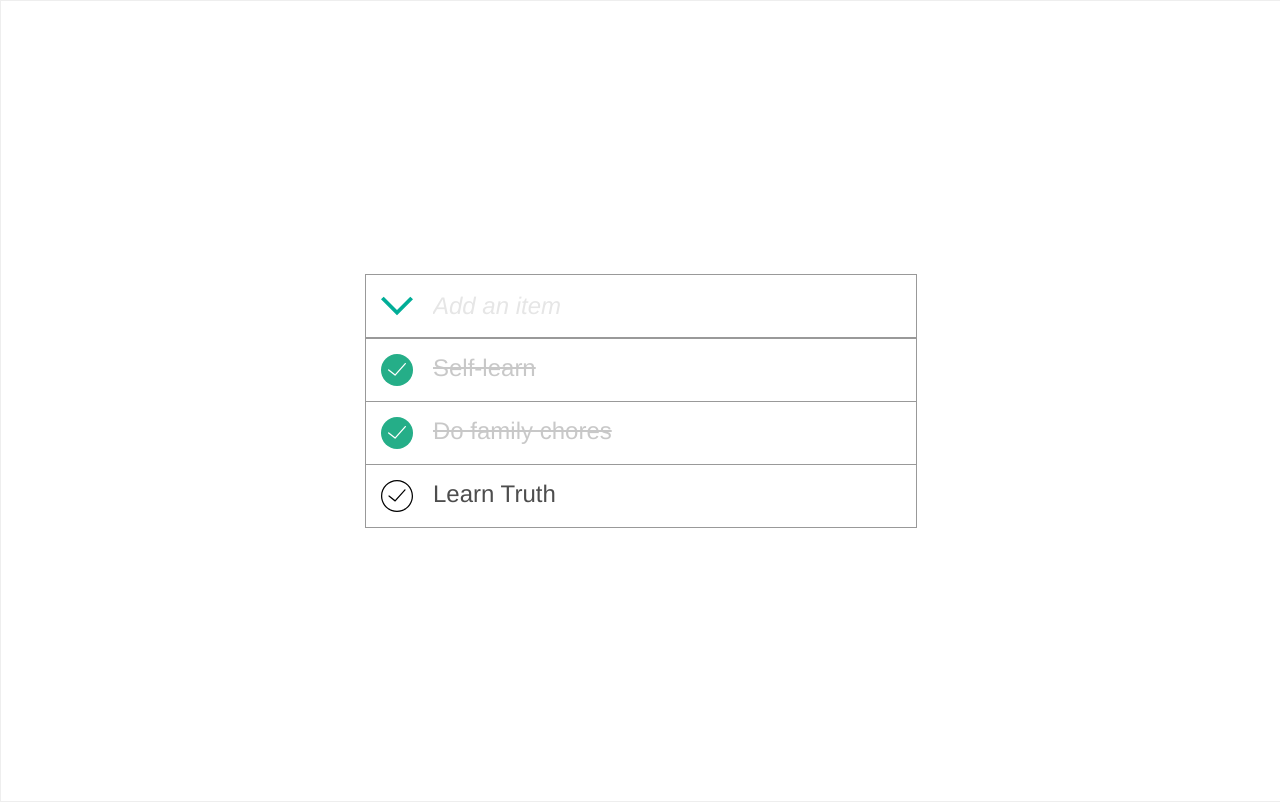
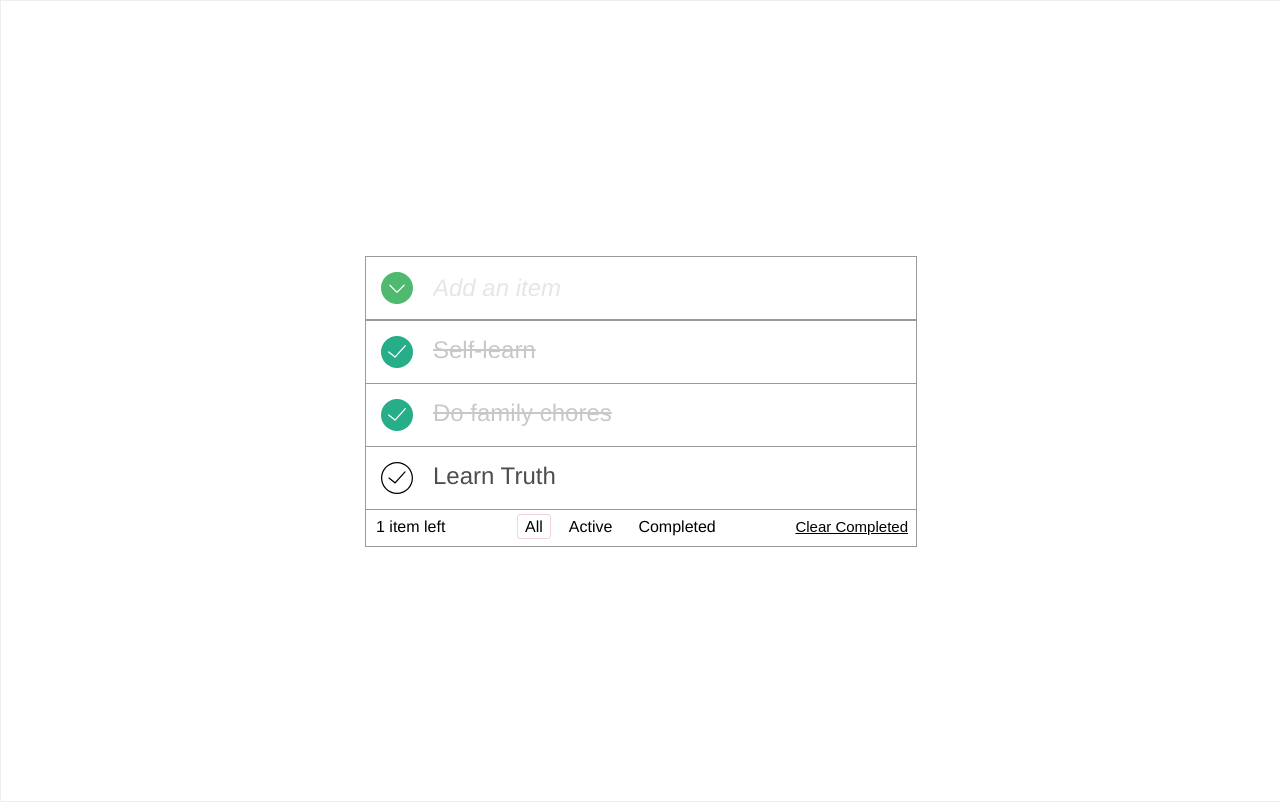
Before and after one commit to khoabuivn/todo-list, a React (Create React App) app: page / in a window 1280 px wide. Built offline with nearby package versions, Linux system fonts and the light colour scheme.

Commit message:
Status label

```diff
--- a/src/App.css
+++ b/src/App.css
@@ -46,32 +46,42 @@
   color: #e6e6e6
 }
 
-.App-logo {
-  animation: App-logo-spin infinite 20s linear;
-  height: 40vmin;
-  pointer-events: none;
+ul.filters {
+  display: flex;
+  list-style: none;
 }
 
-.App-header {
-  background-color: #282c34;
-  min-height: 100vh;
-  display: flex;
-  flex-direction: column;
-  align-items: center;
-  justify-content: center;
-  font-size: calc(10px + 2vmin);
-  color: white;
+ul.filters > li > a {
+  padding: 3px 7px;
+  border: 1px solid transparent;
+  border-radius: 3px;
+  margin: 0px 5px;
 }
 
-.App-link {
-  color: #61dafb;
+
+ul.filters > li > a.selected {
+  border-color: rgba(175, 47, 47, 0.2)
 }
 
-@keyframes App-logo-spin {
-  from {
-    transform: rotate(0deg);
-  }
-  to {
-    transform: rotate(360deg);
-  }
+button.clear-completed {
+  background-color: white;
+  border: none;
+  cursor: pointer;
+  text-decoration: underline;
+  font-size: 15px
 }
+
+button.clear-completed:focus {
+  outline: none;
+}
+
+ul.filters li a:hover {
+  border-color: rgba(175, 47, 47, 0.2)
+}
+
+div.footer {
+  font-size: 16px;
+  display: flex;
+  justify-content: space-between;
+  padding: 8px 8px 10px 10px
+}
--- a/src/App.js
+++ b/src/App.js
@@ -9,6 +9,7 @@ class App extends Component {
 
     this.state = {
       newItem: "",
+      currentFilter: "all", // all, active
       todoItems: [
         { title: 'Self-learn ', isComplete: true },
         { title: 'Do family chores', isComplete: true},
@@ -65,6 +66,7 @@ class App extends Component {
 
   render() {
     const { todoItems, newItem } = this.state;
+    let count =  todoItems.filter(item => item.isComplete === false).length;
     return (
       <div className="App">
 
@@ -92,7 +94,30 @@ class App extends Component {
           )
         }
         {  todoItems.length === 0 && "Nothing here" }
+
+        <div className="footer">
+          <span className="todo-count">
+            {
+              count > 1 && count + " items left"
+            }
+            {
+              count <= 1 && count + " item left"
+            }
+            </span>
+          <ul className="filters">
+            <li>
+              <a className="selected">All</a>
+            </li>
+            <li>
+              <a>Active</a>
+            </li>
+            <li>
+              <a>Completed</a>
+            </li>
+          </ul>
+          <button className="clear-completed">Clear Completed</button>
         </div>
+      </div>
       </div>
     );
     }
--- a/src/components/TodoItem.css
+++ b/src/components/TodoItem.css
@@ -7,12 +7,12 @@
     min-width: 230px;
     max-width: 550px;
     display: flex;
-
 }
 
 .TodoItem:last-child {
     border-bottom: none;
 }
+
 .TodoItem > p {
     margin-left: 20px;
 }
```
Also changed, not shown: src/img/checkall.svg, src/img/uncheckall.svg (added).
